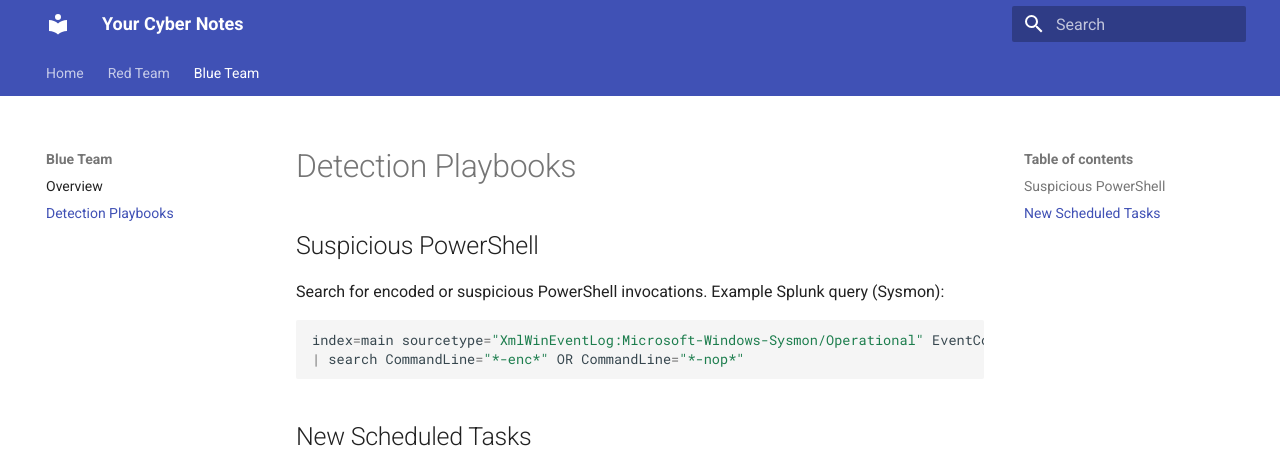
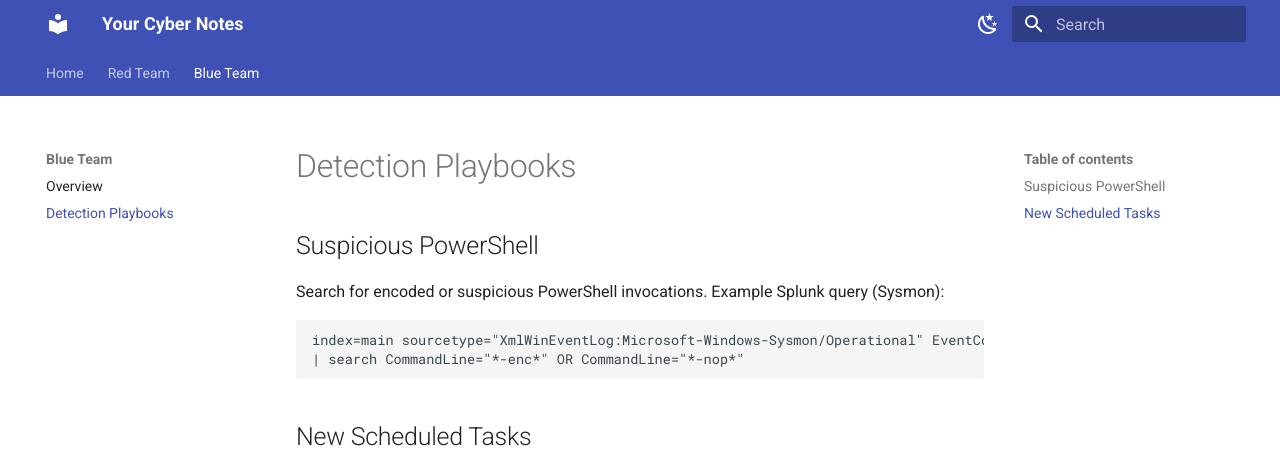
Before and after one commit to BLUE-ps1/BLUES-Blue-Team-Field-Manual, an MkDocs documentation site: the page built from docs/blue-team/detection-playbooks.md, in a window 1280 px wide. Shown: the top 456 px of the page. Built offline with MkDocs 1.6.1 and Material for MkDocs 9.7.7, drawn with Linux system fonts in a browser that asks for light colours.

Commit message:
Update mkdocs.yml

```diff
--- a/mkdocs.yml
+++ b/mkdocs.yml
@@ -2,11 +2,23 @@
 theme:
   name: material
   features:
-    - navigation.instant
     - navigation.tabs
+    - navigation.top
   palette:
-    primary: indigo
-    accent: indigo
+    - scheme: default
+      primary: indigo
+      accent: indigo
+      toggle:
+        icon: material/weather-night
+        name: Switch to dark mode
+    - scheme: slate
+      primary: indigo
+      accent: indigo
+      toggle:
+        icon: material/weather-sunny
+        name: Switch to light mode
+extra_css:
+  - assets/extra.css
 
 nav:
   - Home: index.md
@@ -16,16 +28,6 @@
       - Cheatsheet: red-team/cheatsheet.md
       - Tools:
           - Nmap: tools/nmap.md
-          # add more red-team tools here later
   - Blue Team:
       - Overview: blue-team/index.md
       - Detection Playbooks: blue-team/detection-playbooks.md
-      # add more blue-team pages here later
-
-plugins:
-  - search
-
-markdown_extensions:
-  - admonition
-  - codehilite
-  - attr_list
```
